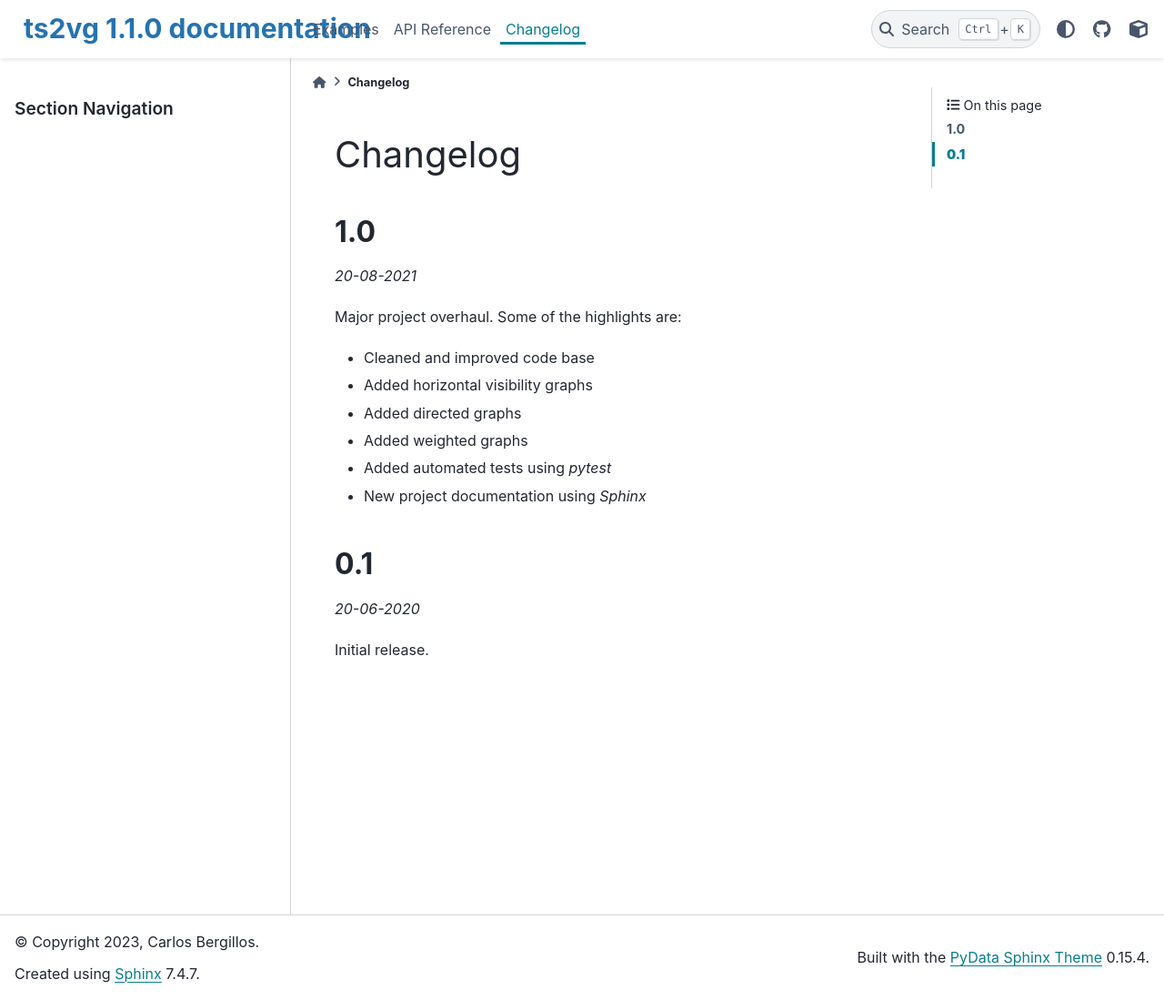
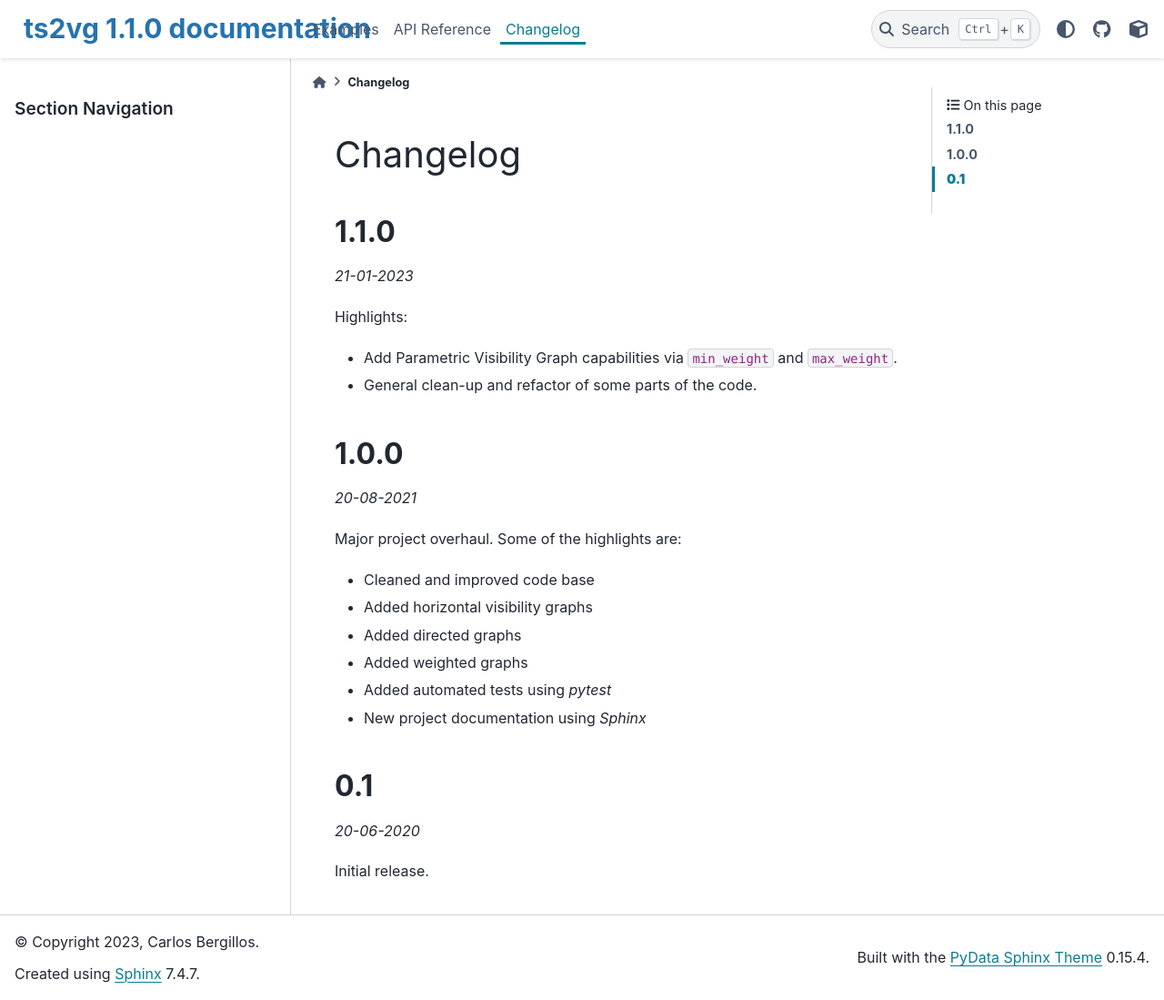
Before and after one commit to CarlosBergillos/ts2vg, a Sphinx documentation site: the page built from docs/source/changelog.rst, in a window 1280 px wide and 1099 px high. Shown: the whole window at 91% size. Built offline with Sphinx 7.4.7 and the PyData theme 0.15.4, drawn with Linux system fonts in a browser that asks for light colours.

Commit message:
Update changelog

```diff
--- a/docs/source/changelog.rst
+++ b/docs/source/changelog.rst
@@ -1,7 +1,18 @@
 Changelog
 =========
 
-**1.0**
+**1.1.0**
+---------
+
+*21-01-2023*
+
+Highlights:
+
++ Add Parametric Visibility Graph capabilities via ``min_weight`` and ``max_weight``.
++ General clean-up and refactor of some parts of the code.
+
+
+**1.0.0**
 ---------
 
 *20-08-2021*
```
